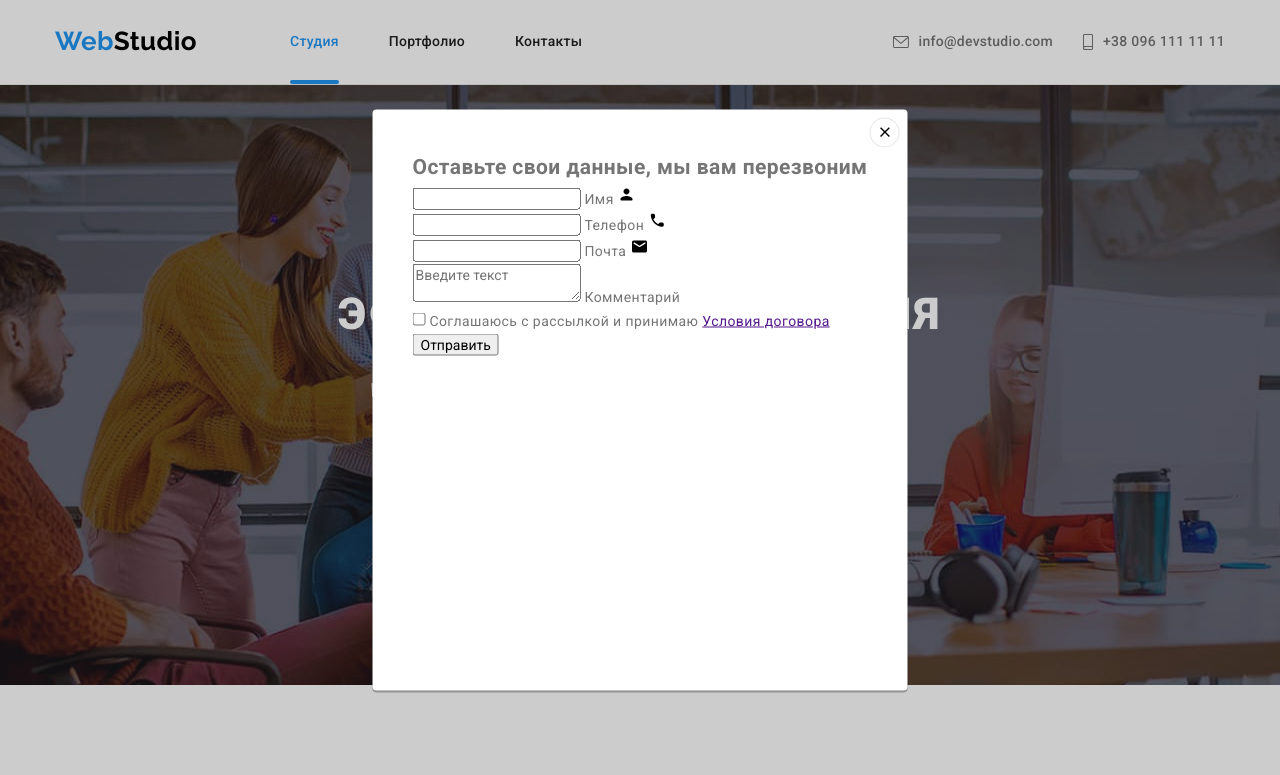
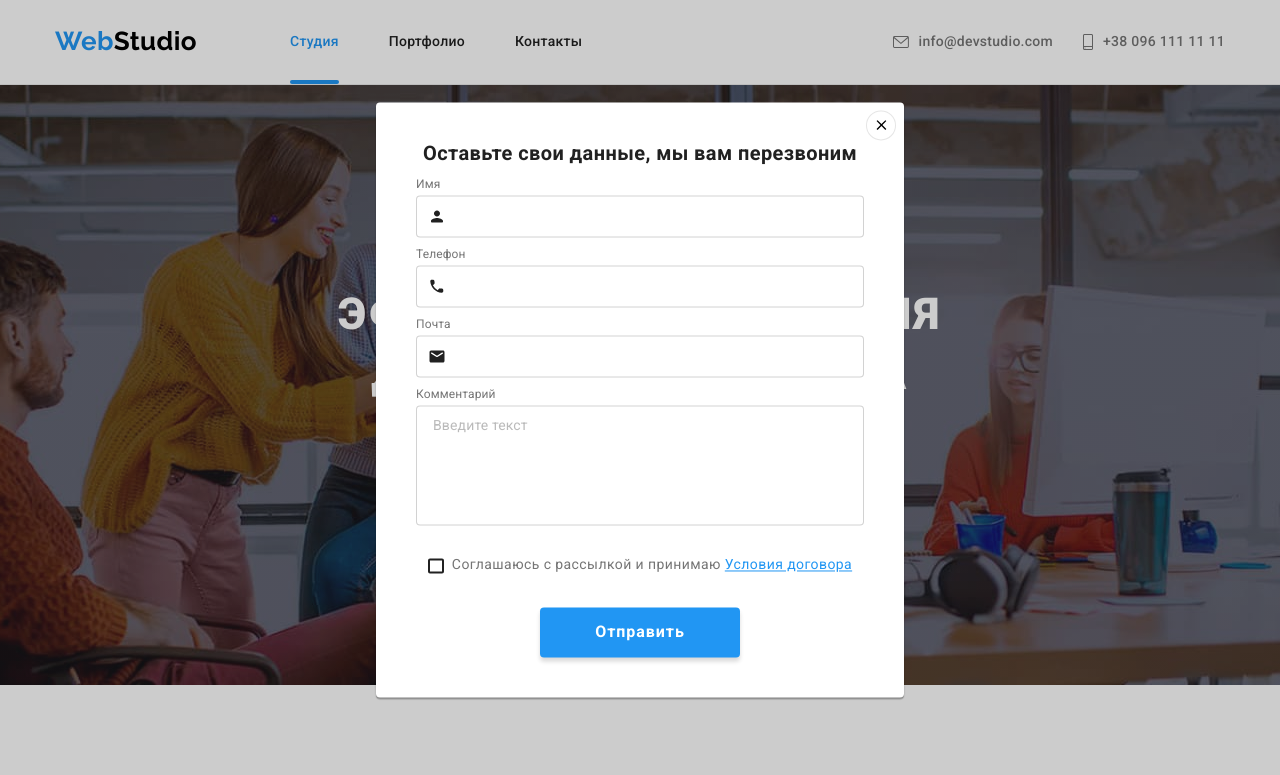
Before and after one commit to Lolichka-Olha/goit-markup-hw-06, a plain HTML site: page index.html in a window 1280 px wide. Both pictures are taken after a click on the button "Заказать услугу". Shown: the top 775 px of the page. Drawn offline with nearby package versions, Linux system fonts and the light colour scheme.

Commit message:
Добавляет оформление модального окна

```diff
--- a/css/styles.css
+++ b/css/styles.css
@@ -14,14 +14,16 @@
   --footer-social-bg-color: rgba(255, 255, 255, 0.1);
   --gallery-thumb-bg-color: rgba(33, 150, 243, 0.9);
   --backdrop-bg-color: rgba(0, 0, 0, 0.2);
+  --modal-placeholder-color: rgba(117, 117, 117, 0.5);
   --border-header-color: #ececec;
   --border-gallery-color: #eeeeee;
   --border-subscription-color: rgba(255, 255, 255, 0.3);
   --border-modal-btn-close-color: rgba(0, 0, 0, 0.1);
+  --border-modal-input-color: rgba(33, 33, 33, 0.2);
   --card-gallery-gap: 30px;
   --social-link-gap: 10px;
   --filter-btn-gap: 8px;
-  --hero-btn-box-shadow: 0px 4px 4px rgba(0, 0, 0, 0.15);
+  --btn-box-shadow: 0px 4px 4px rgba(0, 0, 0, 0.15);
   --card-box-shadow: 0px 1px 3px rgba(0, 0, 0, 0.12), 0px 1px 1px rgba(0, 0, 0, 0.14),
     0px 2px 1px rgba(0, 0, 0, 0.2);
   --filter-btn-box-shadow: 0px 3px 1px rgba(0, 0, 0, 0.1), 0px 1px 2px rgba(0, 0, 0, 0.08),
@@ -30,7 +32,6 @@
     1px 4px 6px rgba(0, 0, 0, 0.16);
   --modal-box-shadow: 0px 1px 3px rgba(0, 0, 0, 0.12), 0px 1px 1px rgba(0, 0, 0, 0.14),
     0px 2px 1px rgba(0, 0, 0, 0.2);
-  --subscription-btn-box-shadow: 0px 4px 4px rgba(0, 0, 0, 0.15);
   --first-transition: 250ms cubic-bezier(0.4, 0, 0.2, 1);
 }
 
@@ -232,7 +233,7 @@ p {
 .hero-btn:hover,
 .hero-btn:focus {
   background-color: var(--btn-accent-color);
-  box-shadow: var(--hero-btn-box-shadow);
+  box-shadow: var(--btn-box-shadow);
 }
 
 /* feature */
@@ -541,11 +542,11 @@ p {
   padding: 12px 0 34px;
 }
 
-.subscription-title {
+.subscription-text {
   margin-bottom: 20px;
 
   color: var(--primary-color);
-  font-size: 14px;
+  font-weight: 700;
   line-height: 1.14;
   text-transform: uppercase;
 }
@@ -564,7 +565,7 @@ p {
   color: var(--primary-color);
   border-radius: 4px;
   border: 1px solid var(--border-subscription-color);
-  outline: none;
+  cursor: pointer;
   /* filter: drop-shadow(0px 4px 4px rgba(0, 0, 0, 0.15)); */
 
   transition: border-color var(--first-transition);
@@ -590,7 +591,7 @@ p {
   padding: 10px 0;
   border-radius: 4px;
   border: transparent;
-  box-shadow: var(--subscription-btn-box-shadow);
+  box-shadow: var(--btn-box-shadow);
 
   background-color: var(--accent-color);
   color: var(--primary-color);
@@ -796,3 +797,162 @@ p {
 }
 
 /* modal-form */
+
+.modal-form-text {
+  margin-bottom: 30px;
+  text-align: center;
+
+  color: var(--secondary-text-color);
+  font-weight: 700;
+  font-size: 20px;
+  line-height: 1.15;
+}
+
+.modal-form-field {
+  display: block;
+  position: relative;
+  margin-bottom: 28px;
+}
+
+.modal-form-field:nth-child(5) {
+  margin-bottom: 20px;
+}
+
+.modal-form-input,
+.modal-form-comment {
+  width: 100%;
+  padding: 12px;
+  padding-left: 42px;
+
+  border-radius: 4px;
+  border: 1px solid var(--border-modal-input-color);
+  cursor: pointer;
+  outline: none;
+
+  transition: border-color var(--first-transition);
+}
+
+.modal-form-label {
+  position: absolute;
+  top: -4px;
+  left: 0;
+  transform: translateY(-100%);
+
+  font-size: 12px;
+  line-height: 1.17;
+  letter-spacing: 0.01em;
+  cursor: pointer;
+}
+
+.modal-form-icon {
+  position: absolute;
+  top: 50%;
+  left: 12px;
+  transform: translateY(-50%);
+
+  fill: currentColor;
+  color: var(--secondary-text-color);
+  cursor: pointer;
+
+  transition: color var(--first-transition);
+}
+
+.modal-form-comment {
+  min-height: 120px;
+  padding: 12px 16px;
+
+  resize: none;
+}
+
+.modal-form-comment::placeholder {
+  color: var(--modal-placeholder-color);
+  line-height: 1.14;
+  letter-spacing: 0.01em;
+}
+
+.modal-form-field:hover .modal-form-input,
+.modal-form-field:focus-within .modal-form-input,
+.modal-form-comment:hover,
+.modal-form-comment:focus {
+  border-color: var(--accent-color);
+}
+
+.modal-form-field:hover .modal-form-icon,
+.modal-form-field:focus-within .modal-form-icon {
+  color: var(--accent-color);
+}
+
+.checkbox-field {
+  display: flex;
+  align-items: center;
+  justify-content: center;
+  margin-bottom: 30px;
+}
+
+.checkbox-input {
+  position: absolute;
+  white-space: nowrap;
+  width: 1px;
+  height: 1px;
+  overflow: hidden;
+  border: 0;
+  padding: 0;
+  clip: rect(0 0 0 0);
+  clip-path: inset(50%);
+  margin: -1px;
+}
+
+.checkbox-icon {
+  width: 16px;
+  height: 15px;
+  margin-right: 8px;
+
+  border: 2px solid var(--secondary-text-color);
+  border-radius: 2px;
+  cursor: pointer;
+
+  transition: background-color var(--first-transition), border-color var(--first-transition);
+}
+
+.checkbox-input:checked + .checkbox-icon {
+  border: transparent;
+  background-color: var(--accent-color);
+  background-image: url(../images/icon-check1.svg);
+  background-size: contain;
+  background-origin: border-box;
+}
+
+.checkbox-input:hover + .checkbox-icon,
+.checkbox-input:focus + .checkbox-icon {
+  border-color: var(--accent-color);
+}
+
+.checkbox-label-link {
+  color: var(--accent-color);
+}
+
+.modal-form-btn {
+  display: block;
+  min-width: 200px;
+  padding: 10px 0;
+  margin: 0 auto;
+  text-align: center;
+  box-shadow: var(--btn-box-shadow);
+  border-radius: 4px;
+  border: transparent;
+
+  background-color: var(--accent-color);
+  color: var(--primary-color);
+  font-weight: 700;
+  font-size: 16px;
+  line-height: 1.87;
+  letter-spacing: 0.06em;
+  cursor: pointer;
+
+  transition: background-color var(--first-transition);
+}
+
+.modal-form-btn:hover,
+.modal-form-btn:focus {
+  background-color: var(--btn-accent-color);
+}
--- a/index.html
+++ b/index.html
@@ -317,42 +317,42 @@
           <h2 class="section-title">Постоянные клиенты</h2>
           <ul class="list client-list">
             <li class="client-item">
-              <a href="" class="client-link">
+              <a href="" class="client-link" target="_blank" rel="noopener noreferrer">
                 <svg class="client-icon" width="106" height="60">
                   <use href="./images/icons.svg#icon-client1"></use>
                 </svg>
               </a>
             </li>
             <li class="client-item">
-              <a href="" class="client-link">
+              <a href="" class="client-link" target="_blank" rel="noopener noreferrer">
                 <svg class="client-icon" width="106" height="60">
                   <use href="./images/icons.svg#icon-client2"></use>
                 </svg>
               </a>
             </li>
             <li class="client-item">
-              <a href="" class="client-link">
+              <a href="" class="client-link" target="_blank" rel="noopener noreferrer">
                 <svg class="client-icon" width="106" height="60">
                   <use href="./images/icons.svg#icon-client3"></use>
                 </svg>
               </a>
             </li>
             <li class="client-item">
-              <a href="" class="client-link">
+              <a href="" class="client-link" target="_blank" rel="noopener noreferrer">
                 <svg class="client-icon" width="106" height="60">
                   <use href="./images/icons.svg#icon-client4"></use>
                 </svg>
               </a>
             </li>
             <li class="client-item">
-              <a href="" class="client-link">
+              <a href="" class="client-link" target="_blank" rel="noopener noreferrer">
                 <svg class="client-icon" width="106" height="60">
                   <use href="./images/icons.svg#icon-client5"></use>
                 </svg>
               </a>
             </li>
             <li class="client-item">
-              <a href="" class="client-link">
+              <a href="" class="client-link" target="_blank" rel="noopener noreferrer">
                 <svg class="client-icon" width="106" height="60">
                   <use href="./images/icons.svg#icon-client6"></use>
                 </svg>
@@ -427,16 +427,10 @@
 
           <div class="subscription">
             <form class="subscription-form" autocomplete="off">
-              <h2 class="subscription-title">Подпишитесь на рассылку</h2>
+              <p class="subscription-text">Подпишитесь на рассылку</p>
               <div class="subscription-field">
-                <label>
-                  <input
-                    class="subscription-input"
-                    type="email"
-                    name="email"
-                    placeholder="E-mail"
-                  />
-                </label>
+                <input class="subscription-input" type="email" name="email" placeholder="E-mail" />
+
                 <button class="subscription-btn" type="submit">
                   Подписаться
                   <svg class="subscription-icon" width="24" height="24">
@@ -460,36 +454,33 @@
         </button>
 
         <form class="modal-form" autocomplete="off">
-          <h2 class="modal-form-title">Оставьте свои данные, мы вам перезвоним</h2>
-          <div class="modal-form-field">
-            <label>
+          <p class="modal-form-text">Оставьте свои данные, мы вам перезвоним</p>
+
+          <label class="modal-form-field">
             <input class="modal-form-input" type="text" name="name" />
             <span class="modal-form-label">Имя</span>
             <svg class="modal-form-icon" width="18" height="18">
               <use href="./images/icons.svg#icon-person-black"></use>
             </svg>
           </label>
-          </div>
-          <div class="modal-form-field">
-            <label>
+
+          <label class="modal-form-field"">
             <input class="modal-form-input" type="tel" name="tel" />
             <span class="modal-form-label">Телефон</span>
             <svg class="modal-form-icon" width="18" height="18">
               <use href="./images/icons.svg#icon-phone-black"></use>
             </svg>
           </label>
-          </div>
-          <div class="modal-form-field">
-            <label>
+
+          <label class="modal-form-field">
             <input class="modal-form-input" type="email" name="email" />
             <span class="modal-form-label">Почта</span>
             <svg class="modal-form-icon" width="18" height="18">
               <use href="./images/icons.svg#icon-email-black"></use>
             </svg>
           </label>
-          </div>
-          <div class="modal-form-field">
-            <label>
+
+          <label class="modal-form-field">
             <textarea
               class="modal-form-comment"
               name="comment"
@@ -497,17 +488,16 @@
             ></textarea>
             <span class="modal-form-label">Комментарий</span>
           </label>
-          </div>
-          <div class="checkbox-field">
-            <label>
-              <input class="checkbox-input" type="checkbox" name="deal" value="all" />
+
+          <label class="checkbox-field">
+            <input class="checkbox-input" type="checkbox" name="policy" value="all" />
             <span class="checkbox-icon"></span>
             <span class="checkbox-label"
               >Соглашаюсь с рассылкой и принимаю
               <a href="" class="checkbox-label-link">Условия договора</a>
             </span>
           </label>
-          </div>
+
           <button class="modal-form-btn" type="submit">Отправить</button>
         </form>
       </div>
```
Also changed, not shown: portfolio.html (+1 -1 lines), images/icon-check1.svg (added). Lines whose indentation alone changed are shown as unchanged.
